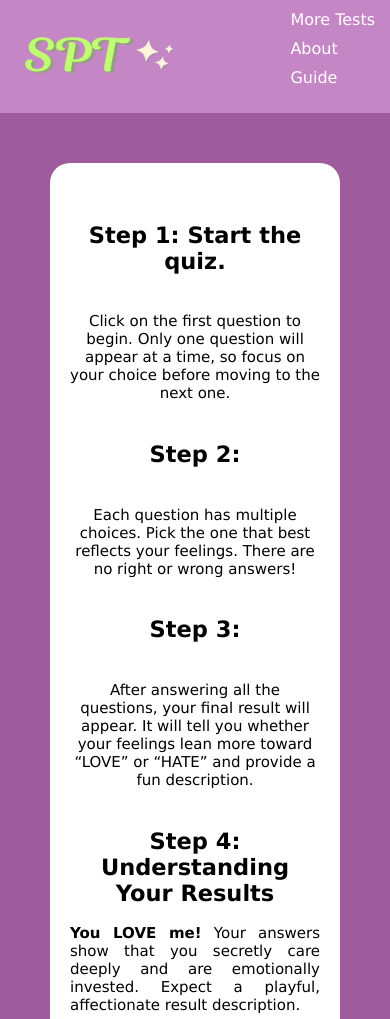
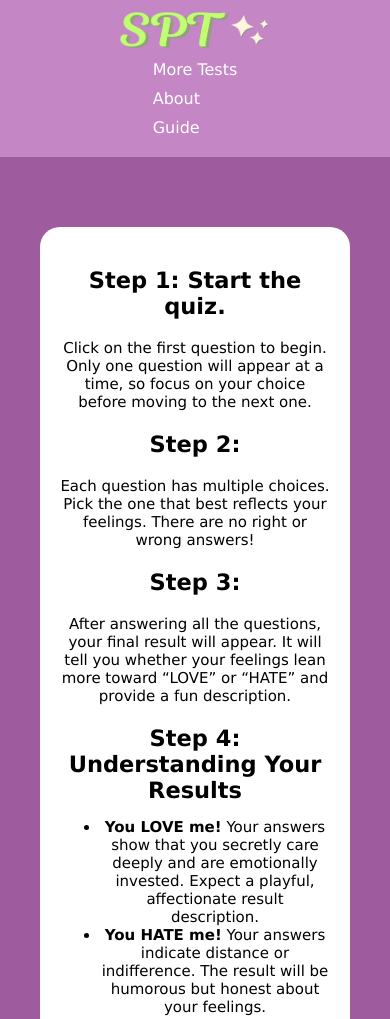
Before and after one commit to realSentic/Do-you-love-me-Personality-Test, a plain HTML site: page docs/page/guide.html in a window 390 px wide. Shown: the top 1019 px of the page. Drawn offline with Linux system fonts and the light colour scheme.

Commit message:
Update styles.css

```diff
--- a/docs/styles.css
+++ b/docs/styles.css
@@ -1,52 +1,61 @@
+/* Global Styles */
 body {
   margin: 0;
   padding: 0;
   background-color: rgb(158, 92, 158);
-  font-family: Verdana;
+  font-family: Verdana, sans-serif;
+  box-sizing: border-box;
+}
+
+img {
+  width: 100%;
+  max-width: 350px;
+  height: auto;
+  display: block;
+}
+
+/* Navigation */
+.nav-container {
+  display: flex;
+  justify-content: space-between;
+  align-items: center;
+  background-color: rgb(197, 134, 197);
+  padding: 10px 20px;
 }
 
 .nav-logo img {
-  padding: 10px;
   height: 60px;
   width: 210px;
 }
 
-.nav-container {
-  display: flex;
-  justify-content: space-between;
-  background-color: rgb(197, 134, 197);
-  padding: 0 15px;
-}
-
-ul {
+.nav-container ul {
   list-style-type: none;
   display: flex;
-  margin-top: 30px;
-  margin-right: 0;
+  margin: 0;
   padding: 0;
 }
 
-ul li {
+.nav-container ul li {
   margin-left: 25px;
 }
 
-ul li a {
+.nav-container ul li a {
   color: white;
   text-decoration: none;
   transition: color 0.2s ease;
 }
 
-ul li a:hover {
+.nav-container ul li a:hover {
   color: rgb(131, 73, 133);
 }
 
+/* Card Section */
 .card-container {
   display: flex;
   justify-content: center;
   align-items: center;
   margin-top: 80px;
   height: calc(100vh - 80px);
-  box-sizing: border-box;
 }
 
 .card {
@@ -57,15 +66,6 @@ ul li a:hover {
   align-items: center;
   border-radius: 20px;
   max-width: 90%;
-  box-sizing: border-box;
-}
-
-#loved-image,
-#hated-image {
-  width: 100%;
-  max-width: 350px;
-  height: auto;
-  display: none;
 }
 
 .card.active {
@@ -91,15 +91,9 @@ ul li a:hover {
 
 .card a:hover {
   background-color: rgb(92, 52, 94);
-  color: white;
 }
 
-img {
-  width: 100%;
-  max-width: 350px;
-  height: auto;
-}
-
+/* Buttons */
 .btn {
   width: 100%;
   max-width: 260px;
@@ -113,21 +107,15 @@ img {
   transition: all 0.2s ease;
 }
 
-.card.result {
-  width: 100%;
-  max-width: 400px;
-  height: auto;
-  padding-bottom: 20px;
+.btn:hover {
+  background-color: rgb(92, 52, 94);
 }
 
-.btn:hover {
-  background: rgb(92, 52, 94);
-}
-
+/* Section Text */
 .section-container {
-  padding-top: 50px;
-  margin-left: 400px;
-  margin-right: 400px;
+  max-width: 800px;
+  margin: 50px auto;
+  padding: 20px;
   text-align: justify;
 }
 
@@ -136,57 +124,44 @@ img {
   padding: 20px;
   border-radius: 20px;
   font-size: 15px;
+  text-align: center;
 }
 
-.section-text h2, h4, p {
-  text-align: center;
+.section-text h2,
+.section-text h4,
+.section-text p,
+.section-text ol {
   padding-top: 20px;
+  margin: 0 auto;
 }
 
-
-.section-text ol {
-  text-align: center;
-  display: block;
-  margin-top: 20px;
-
-}
-
-.section-text .btn{
-  text-decoration: none;
+.section-text .btn {
   display: block;
   margin: 30px auto;
   text-align: center;
+  max-width: 260px;
 }
 
+/* Responsive */
 @media (max-width: 962px) {
   .nav-container {
-    flex-direction: flex;
+    flex-direction: column;
     align-items: center;
-    justify-content: space-between;
   }
 
-  .section-container {
-  padding-top: 50px;
-  margin-left: 50px;
-  margin-right: 50px;
-  text-align: justify;
-}
-
-
-  .nav-logo img {
-  padding: 10px;
-  height: 40px;
-  width: 150px;
-}
-
-  ul {
+  .nav-container ul {
     flex-direction: column;
     margin-top: 10px;
   }
 
-  ul li {
+  .nav-container ul li {
     margin-left: 0;
     margin-bottom: 10px;
+  }
+
+  .nav-logo img {
+    height: 40px;
+    width: 150px;
   }
 
   .card-container {
@@ -195,17 +170,18 @@ img {
     padding: 20px;
   }
 
-  .card {
-    padding: 20px;
+  .card a {
+    width: 80%;
+    padding: 12px;
   }
 
   .btn {
     max-width: 100%;
   }
 
-  .card a {
-    width: 80%;
-    padding: 12px;
+  .section-container {
+    margin: 20px;
+    padding-top: 50px;
   }
 
   .card h3 {
```
